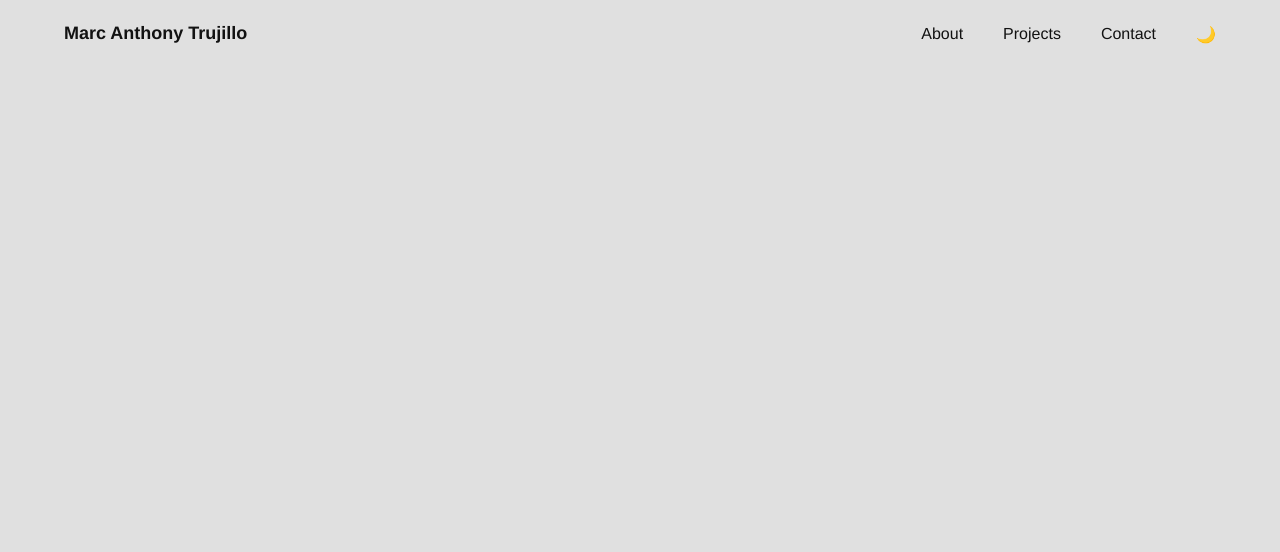
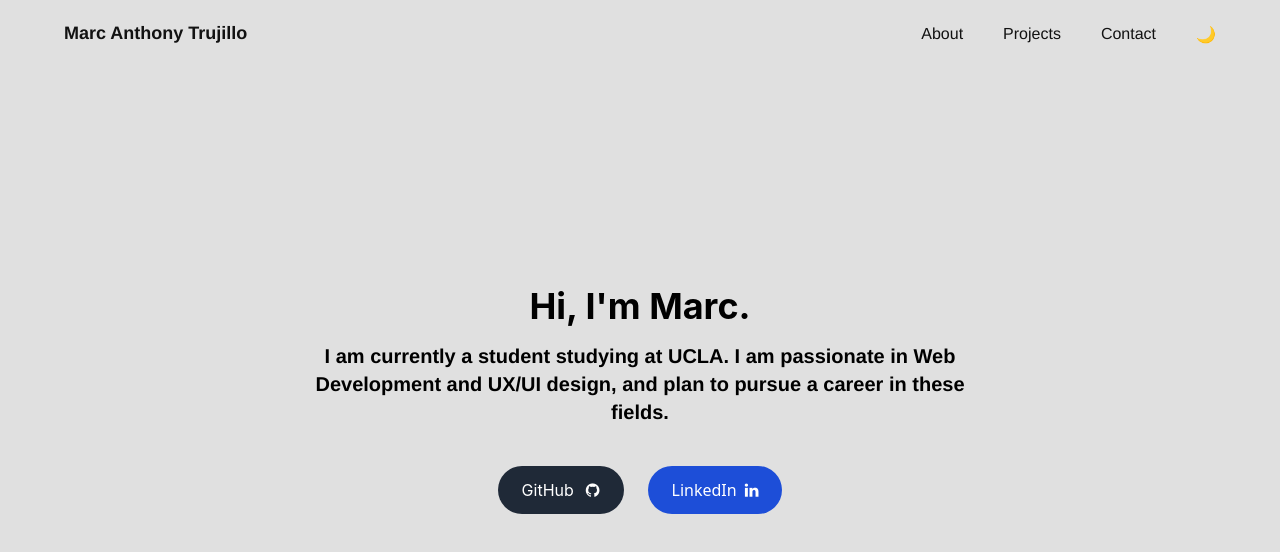
Before and after one commit to MarcT03/Personal-Webpage, a React (Vite) app: page / in a window 1280 px wide. Shown: the top 552 px of the page. Built offline with nearby package versions, Linux system fonts and the light colour scheme.

Commit message:
Created and implemented greeting message.

```diff
--- a/src/App.jsx
+++ b/src/App.jsx
@@ -1,11 +1,13 @@
 import { BrowserRouter } from "react-router-dom";
-import { About, Contact, Navbar, Projects, Tech } from './components';
+import { About, Greeting, Contact, Navbar, Projects, Tech } from './components';
+import 'font-awesome/css/font-awesome.min.css';
 const App = () => {
   return(
     <BrowserRouter>
     <div className=" relative z-0 bg-light-bg dark:bg-dark-bg">
         <div className="bg-cover bg-no-repeat bg-center">
           <Navbar />
+          <Greeting />
 
         </div>
     </div>
--- /dev/null
+++ b/src/components/Greeting.jsx
@@ -0,0 +1,44 @@
+import React from "react";
+import { motion } from "framer-motion";
+
+const Greeting = () => {
+    return(
+        <motion.div
+        className=" flex items-center justify-center flex-col min-h-screen p-6"
+        initial={{opacity:0}}
+        animate={{opacity:1}}
+        transition={{duration:2.5}}
+        >
+        <div className="text-center max-w-2xl">
+            <h1 className="text-3xl md:text-4xl font-bold font-sf mb-4">
+                Hi, I'm Marc.
+            </h1>
+            <p className="text-lg md:text-xl mb-4 font-helvetica text-[21px]">
+                I am currently a student studying at UCLA. I am passionate in Web Development and UX/UI design, and plan to pursue a career in these fields.
+            </p>
+        </div>
+        <div className="w-full flex justify-center items-center mt-6 gap-6">
+            <a
+                href="https://github.com/MarcT03"
+                target="_blank"
+                rel="noopener noreferrer"
+                className="flex justify-center items-center gap-3 font-git px-6 bg-gray-800 text-white py-3 rounded-full transition-colors hover:bg-gray-600 "
+            >
+                GitHub
+                <i className="fa fa-github"> </i>
+            </a>
+            <a
+                href="https://www.linkedin.com/in/marc-anthony-trujillo-15464b199/"
+                target="_blank"
+                rel="noopener noreferrer"
+                className="flex justify-center items-center gap-2 bg-blue-700 text-white px-6 py-3 rounded-full transition-colors hover:bg-blue-500"
+            >
+                LinkedIn
+                <i className="fa fa-linkedin"> </i>
+            </a>
+        </div>
+
+        </motion.div>
+    )
+}
+export default Greeting
--- a/src/components/index.js
+++ b/src/components/index.js
@@ -1,3 +1,4 @@
+import 'font-awesome/css/font-awesome.min.css';
 
 // src/App.jsx
 export { default as About } from './About';
@@ -5,3 +6,4 @@ export { default as Contact } from './Contact';
 export { default as Navbar } from './Navbar';
 export { default as Projects } from './Projects';
 export { default as Tech } from './Tech';
+export { default as Greeting } from './Greeting'
```
